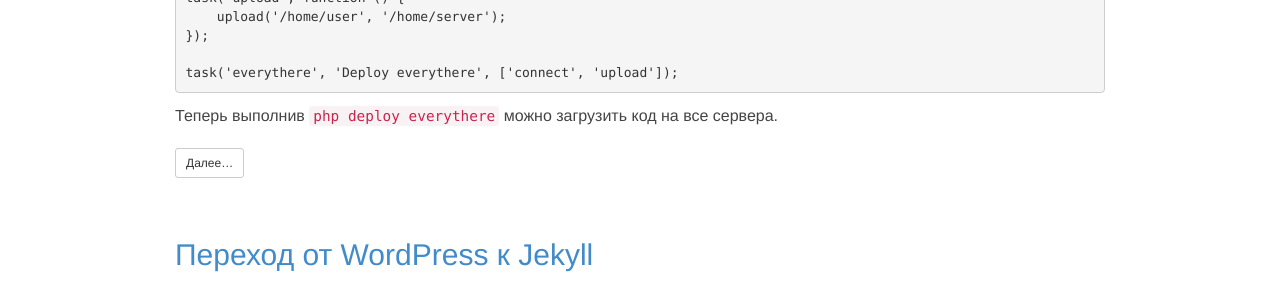
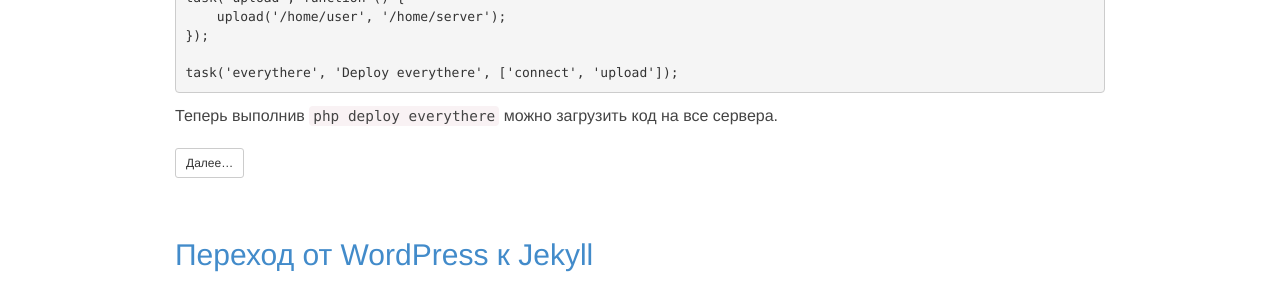
Before and after one commit to toFlash/medv.io, a Jekyll site: the page built from index.html, in a window 1280 px wide. Shown: the part 464-749 px from the top of the page. Built offline with Jekyll 4.4.1, drawn with Linux system fonts in a browser that asks for light colours; Markdown is read by kramdown in place of the engine named in the settings.

Commit message:
Update theme.css

```diff
--- a/css/theme.css
+++ b/css/theme.css
@@ -112,3 +112,7 @@ img.center {
 .gist {
     font-size: 80%;
 }
+
+code {
+    color: rgb(68, 68, 68);
+}
```
